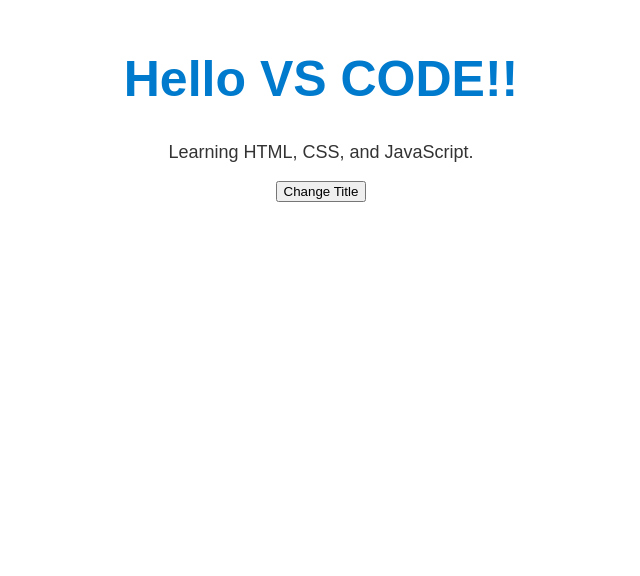
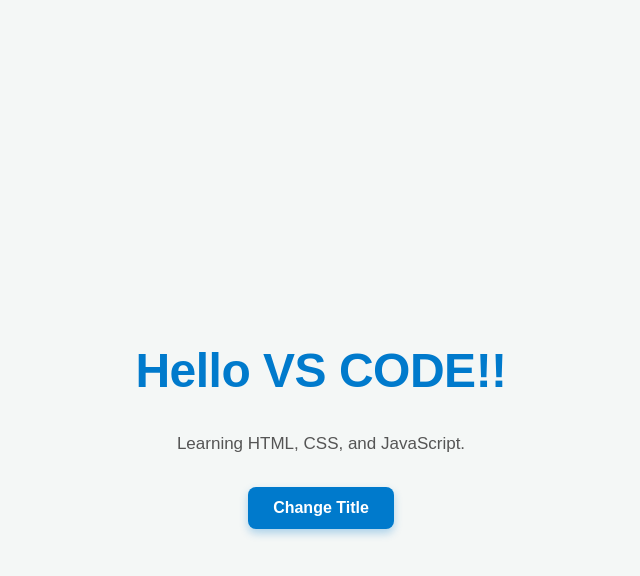
Before and after one commit to MRYUQI1234/web101, a plain HTML site: page index.html in a window 1280 px wide. Shown: the whole page, without its empty margins (319-959 px from the left). Drawn offline with Linux system fonts and the light colour scheme.

Commit message:
Update Css by gemini

```diff
--- a/style.css
+++ b/style.css
@@ -1,15 +1,65 @@
+/* Global Styling: พื้นฐานของหน้า */
 body {
-  font-family: sans-serif;
-  text-align: center;
-  margin-top: 50px;
+  font-family: 'Poppins', sans-serif; /* ใช้ฟอนต์ที่ดูทันสมัยขึ้น */
+  background-color: #f4f7f6; /* สีพื้นหลังอ่อนๆ */
+  color: #1e3a5f; /* สีตัวอักษรหลักที่เข้มขึ้น */
+  display: flex;
+  flex-direction: column;
+  align-items: center;
+  justify-content: center;
+  min-height: 100vh; /* ทำให้หน้าจอเต็มความสูง */
+  margin: 0;
+  padding: 20px;
 }
 
-h1 {
-  font-size: 50px;
-  color: #007acc;
+/* Container: กล่องหลักของเนื้อหา */
+.container {
+  background-color: #ffffff;
+  padding: 40px 50px;
+  border-radius: 12px;
+  box-shadow: 0 10px 20px rgba(0, 0, 0, 0.1); /* เพิ่มเงาให้ดูมีมิติ */
+  max-width: 600px;
+  width: 100%;
+  text-align: center;
 }
 
+/* Heading (h1): หัวข้อ */
+h1 {
+  font-size: 48px;
+  color: #007acc; /* สีน้ำเงินสว่าง */
+  margin-bottom: 15px;
+  letter-spacing: -0.5px; /* ปรับระยะห่างตัวอักษรเล็กน้อย */
+}
+
+/* Paragraph (p): เนื้อหา */
 p {
-  font-size: 18px;
-  color: #333;
+  font-size: 17px;
+  color: #555;
+  margin-bottom: 30px;
+  line-height: 1.6;
 }
+
+/* Button: ปุ่ม */
+button {
+  background-color: #007acc;
+  color: white;
+  padding: 12px 25px;
+  border: none;
+  border-radius: 8px;
+  font-size: 16px;
+  font-weight: 600;
+  cursor: pointer;
+  transition: background-color 0.3s ease, transform 0.1s ease; /* เพิ่ม Transition */
+  box-shadow: 0 4px 8px rgba(0, 122, 204, 0.3);
+}
+
+/* Button Hover State: เมื่อเอาเมาส์ไปชี้ */
+button:hover {
+  background-color: #005f99; /* สีเข้มขึ้นเมื่อชี้ */
+  box-shadow: 0 6px 12px rgba(0, 122, 204, 0.4);
+}
+
+/* Button Active State: เมื่อกดปุ่ม */
+button:active {
+  transform: translateY(1px); /* ทำให้ปุ่มจมลงเล็กน้อยเมื่อกด */
+}
```
